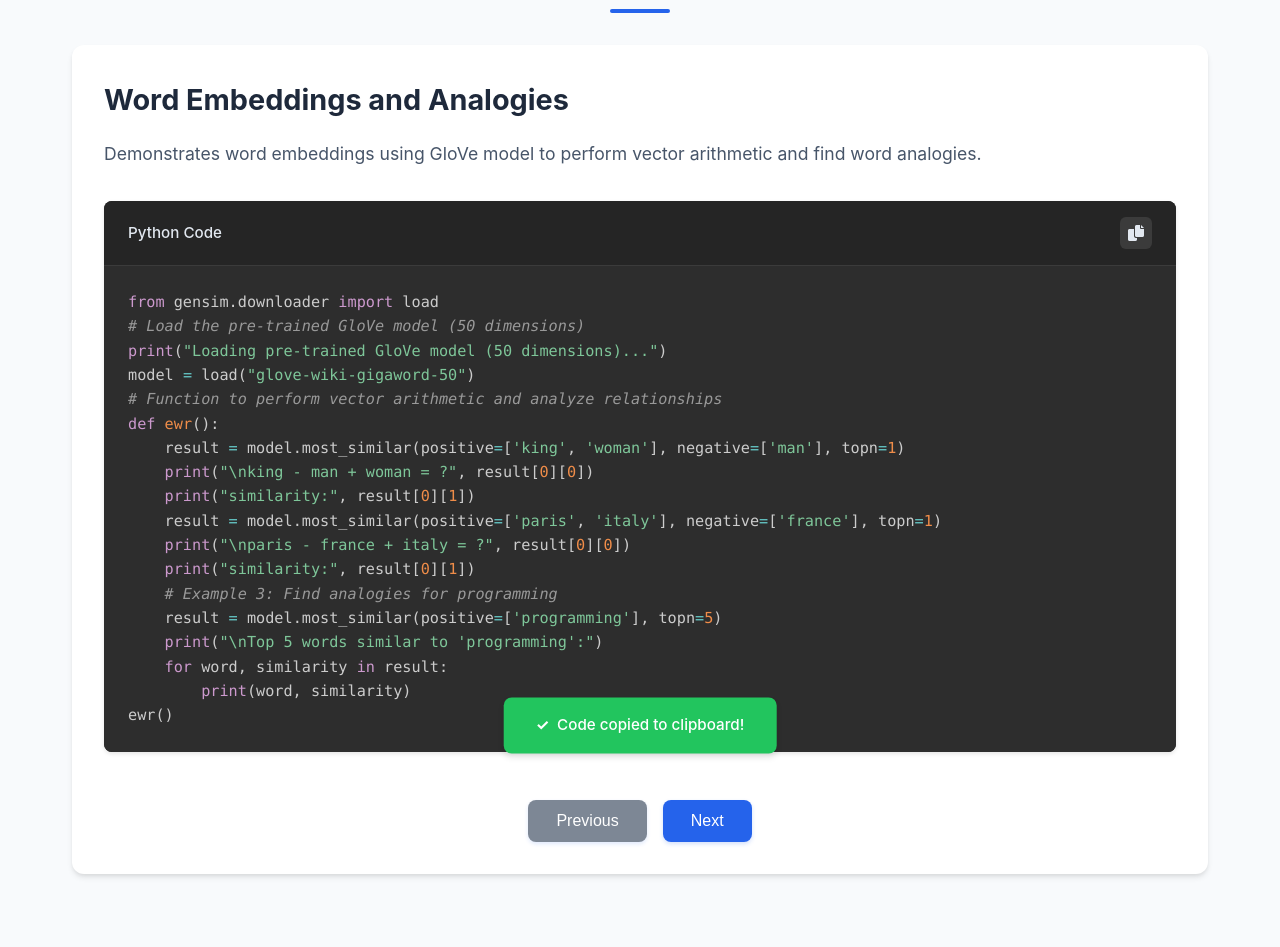
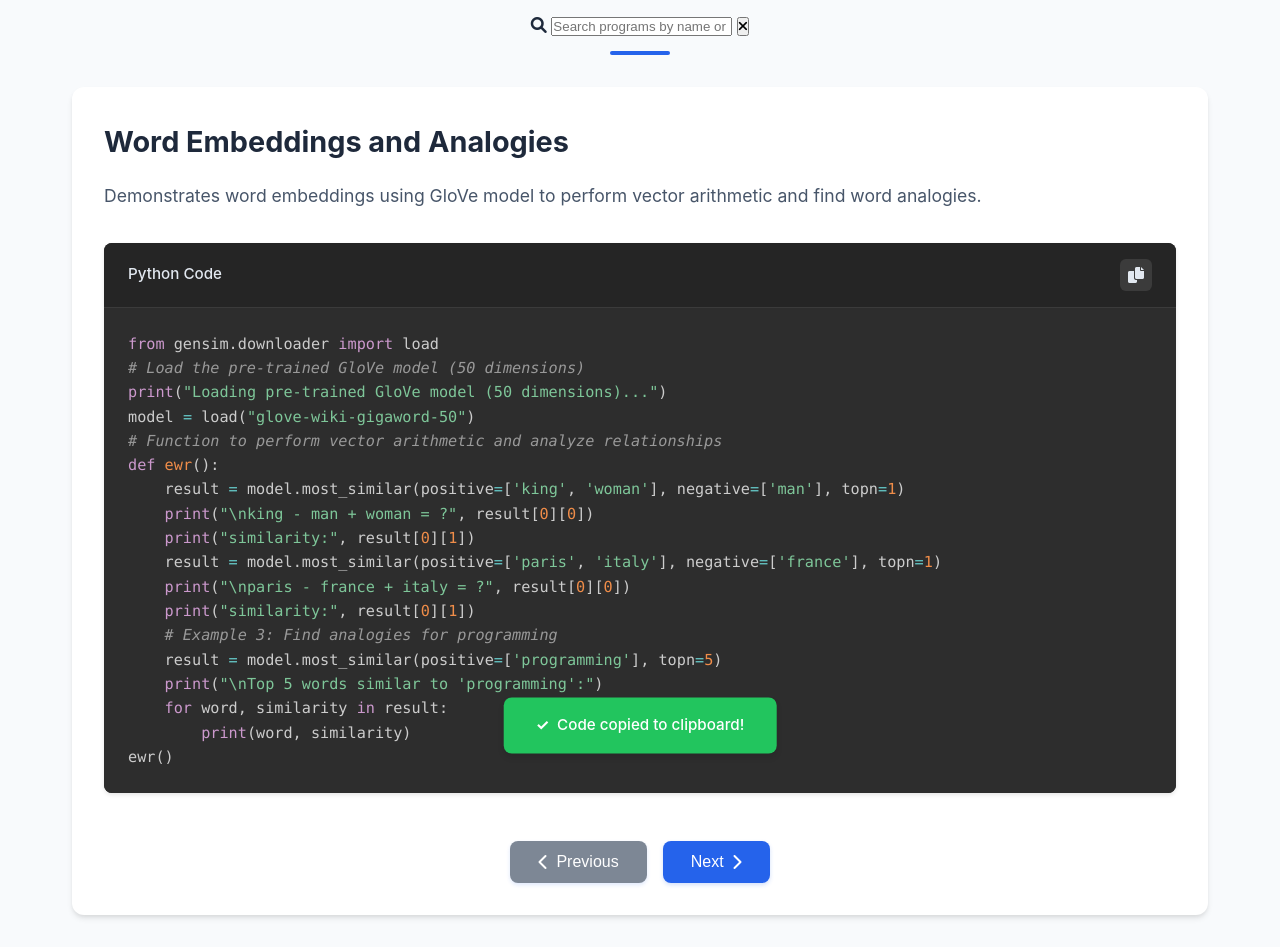
Before and after one commit to thoofik/gen, a plain HTML site: page index.html in a window 1280 px wide. Shown: the part 99-1046 px from the top of the page. Before the commit the page ends 1005 px from the top, so only its background shows below. Drawn offline with nearby package versions, Linux system fonts and the light colour scheme.

Commit message:
Update index.html

```diff
--- a/index.html
+++ b/index.html
@@ -13,6 +13,16 @@
     <div class="container">
         <header>
             <h1 id="program-title">Program 1/9</h1>
+            <div class="search-container">
+                <div class="search-box">
+                    <i class="fas fa-search search-icon"></i>
+                    <input type="text" id="search-input" placeholder="Search programs by name or number...">
+                    <button id="clear-search" class="clear-search" title="Clear search">
+                        <i class="fas fa-times"></i>
+                    </button>
+                </div>
+                <div id="search-results" class="search-results"></div>
+            </div>
         </header>
 
         <main>
@@ -48,8 +58,12 @@ ewr()</code></pre>
                 </div>
 
                 <div class="navigation">
-                    <button id="prev-btn" onclick="previousProgram()" disabled>Previous</button>
-                    <button id="next-btn" onclick="nextProgram()">Next</button>
+                    <button id="prev-btn" onclick="previousProgram()" disabled>
+                        <i class="fas fa-chevron-left"></i> Previous
+                    </button>
+                    <button id="next-btn" onclick="nextProgram()">
+                        Next <i class="fas fa-chevron-right"></i>
+                    </button>
                 </div>
             </div>
         </main>
```
